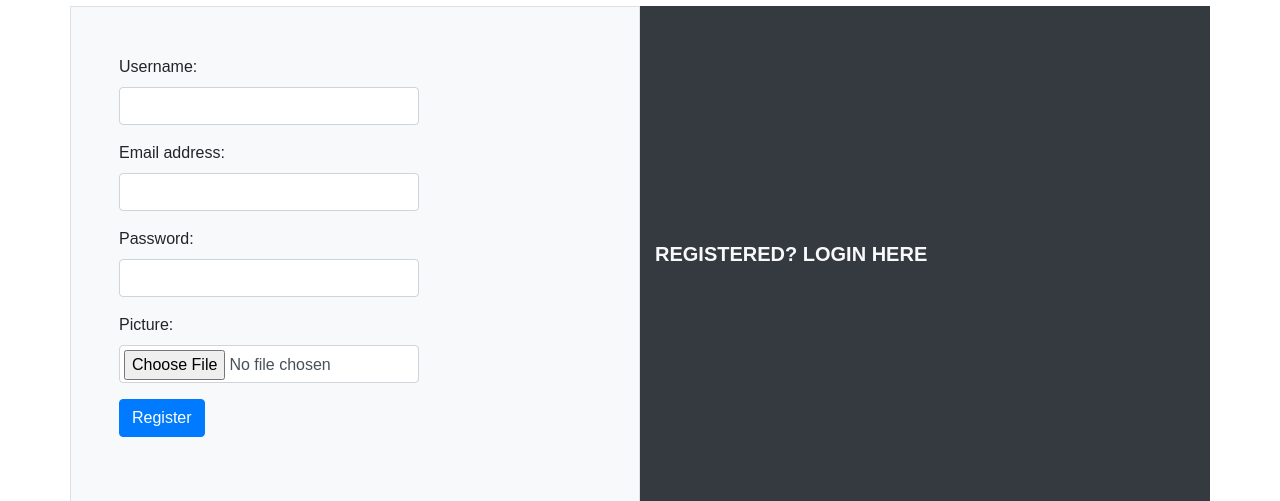
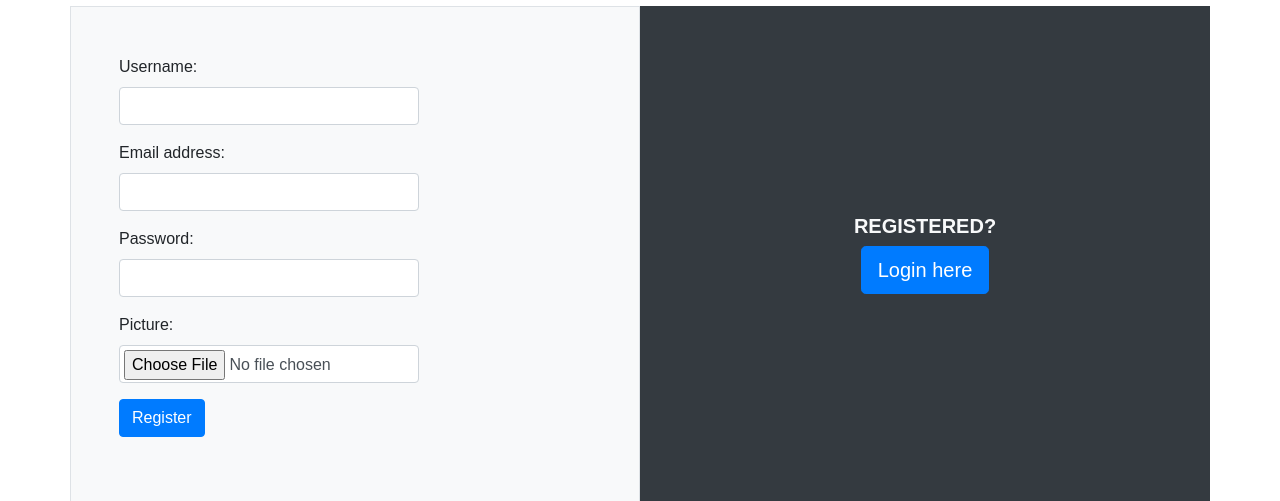
Before and after one commit to classic-arnold/explore-scotland, a Django app: page /register/ in a window 1280 px wide. Shown: the part 263-764 px from the top of the page. Run offline with Django 3.2, Linux system fonts and the light colour scheme; some libraries are stand-ins or nearby versions.

Commit message:
overhaul

```diff
--- a/explore_scotland_app/templates/explore_scotland_app/register.html
+++ b/explore_scotland_app/templates/explore_scotland_app/register.html
@@ -16,8 +16,11 @@
 			<input type="submit" name="submit" value="Register" />
 		</form>
 	</div>
-	<div class="login-bg col-md-6 d-flex align-items-center bg-dark">
-		<a href="{% url 'explore_scotland_app:login' %}" class="text-light font-weight-bold text-uppercase lead">Registered? Login here</a>
+	<div class="login-bg col-md-6 d-flex align-items-center justify-content-center bg-dark p-5">
+		<div class="text-center">
+			<h4 class="text-light font-weight-bold text-uppercase lead">Registered?</h4>
+			<a href="{% url 'explore_scotland_app:login' %}" class="btn btn-primary btn-lg">Login here</a>
+		</div>
 	</div>
 </div>
 {% endblock %}
```
